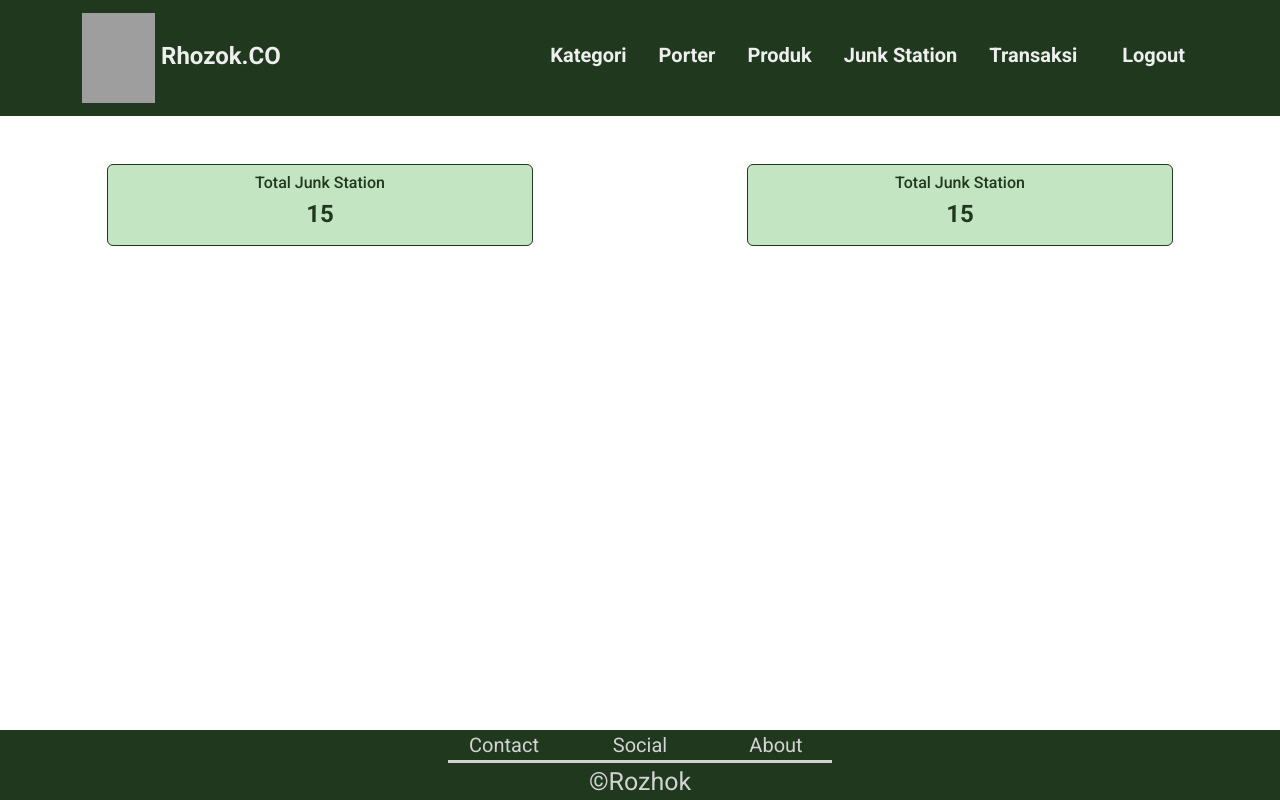
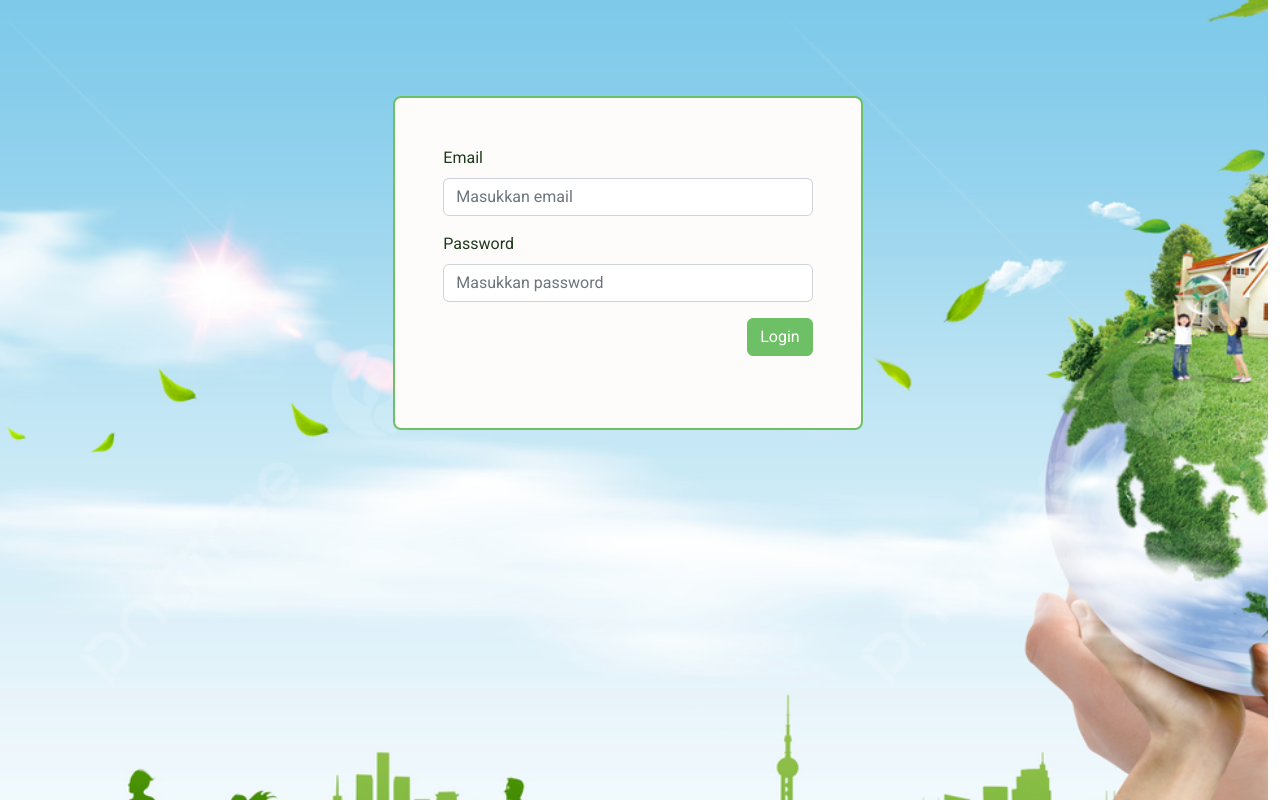
Before and after one commit to arch-havis/Rozhok-FE, a Next.js app: page /admin in a window 1280 px wide. Shown: the top 800 px of the page. Built offline with nearby package versions, Linux system fonts and the light colour scheme; grey boxes are pictures that could not be loaded.

Commit message:
add login integration

```diff
--- a/pages/admin/index.jsx
+++ b/pages/admin/index.jsx
@@ -1,38 +1,89 @@
-import React from "react";
-import HeaderAdmin from "../../components/HeaderAdmin";
-import Footer from "../../components/Footer";
-import { Row, Col } from "react-bootstrap";
+import React, { useState } from "react";
+import axios from "axios";
+import Router from "next/router";
+import cookie from "js-cookie";
+import { Row, Col, Form, Button } from "react-bootstrap";
 
 const Index = () => {
+  const [email, setEmail] = useState("");
+  const [password, setPassword] = useState("");
+
+  // function untuk login
+  const handleSubmit = async (e) => {
+    e.preventDefault();
+    try {
+      const { data } = await axios({
+        method: "post",
+        url: "https://altagp3.online/login",
+        data: {
+          email: email,
+          password: password,
+        },
+      });
+      cookie.set("token", data.data.token);
+      cookie.set("role", data.data.role);
+      cookie.set("username", data.data.username);
+      data.data.role === "admin"
+        ? Router.push({ pathname: "/admin/dashboard" })
+        : null;
+    } catch (err) {
+      // untuk handle error
+      if (err.response.status === 400) {
+        alert("email atau password tidak sesuai");
+      } else {
+        console.log(err.message);
+      }
+    }
+  };
+
   return (
-    <div>
-      <HeaderAdmin />
-      <Row className="text-alpukat mt-5 m-0 text-center">
-        <Col md={1}></Col>
-        <Col id="kiri" md={4} className="p-2 border border-alpukat rounded-2 bg-tea">
-          <Col>
-            <h6>Total Junk Station</h6>
-          </Col>
-          <Col>
-            <h4>
-              <b>15</b>
-            </h4>
-          </Col>
+    <div className="">
+      <Row
+        className="pt-5 p-lg-5  d-flex justify-content-center "
+        style={{
+          backgroundImage: `url("/bg-login.jpg")`,
+          backgroundSize: "cover",
+          backgroundRepeat: "no-repeat",
+          minHeight: "60.9rem",
+          maxWidth: "100%",
+        }}
+      >
+        <Col xxl={6} xl="5" lg="6" md="8" sm="9" className="pt-5 ">
+          <Form
+            className="border border-lime p-3 p-md-5 bg-putihan rounded-3 text-alpukat border-2"
+            onSubmit={handleSubmit}
+          >
+            <Form.Group className="mb-3" controlId="formBasicEmail">
+              <Form.Label>Email</Form.Label>
+              <Form.Control
+                type="email"
+                placeholder="Masukkan email"
+                onChange={(e) => setEmail(e.target.value)}
+              />
+            </Form.Group>
+
+            <Form.Group className="mb-3" controlId="formBasicPassword">
+              <Form.Label>Password</Form.Label>
+              <Form.Control
+                type="password"
+                placeholder="Masukkan password"
+                onChange={(e) => setPassword(e.target.value)}
+              />
+            </Form.Group>
+            <div className="d-flex justify-content-end">
+              <Button
+                variant="lime"
+                type="submit"
+                style={{ color: "white" }}
+                onClick={handleSubmit}
+              >
+                Login
+              </Button>
+            </div>
+            <br></br>
+          </Form>
         </Col>
-        <Col md={2}></Col>
-        <Col id="kanan" md={4} className="p-2 border border-alpukat rounded-2 bg-tea">
-          <Col>
-            <h6>Total Junk Station</h6>
-          </Col>
-          <Col>
-            <h4>
-              <b>15</b>
-            </h4>
-          </Col>
-        </Col>
-        <Col md={1}></Col>
       </Row>
-      <Footer />
     </div>
   );
 };
```
